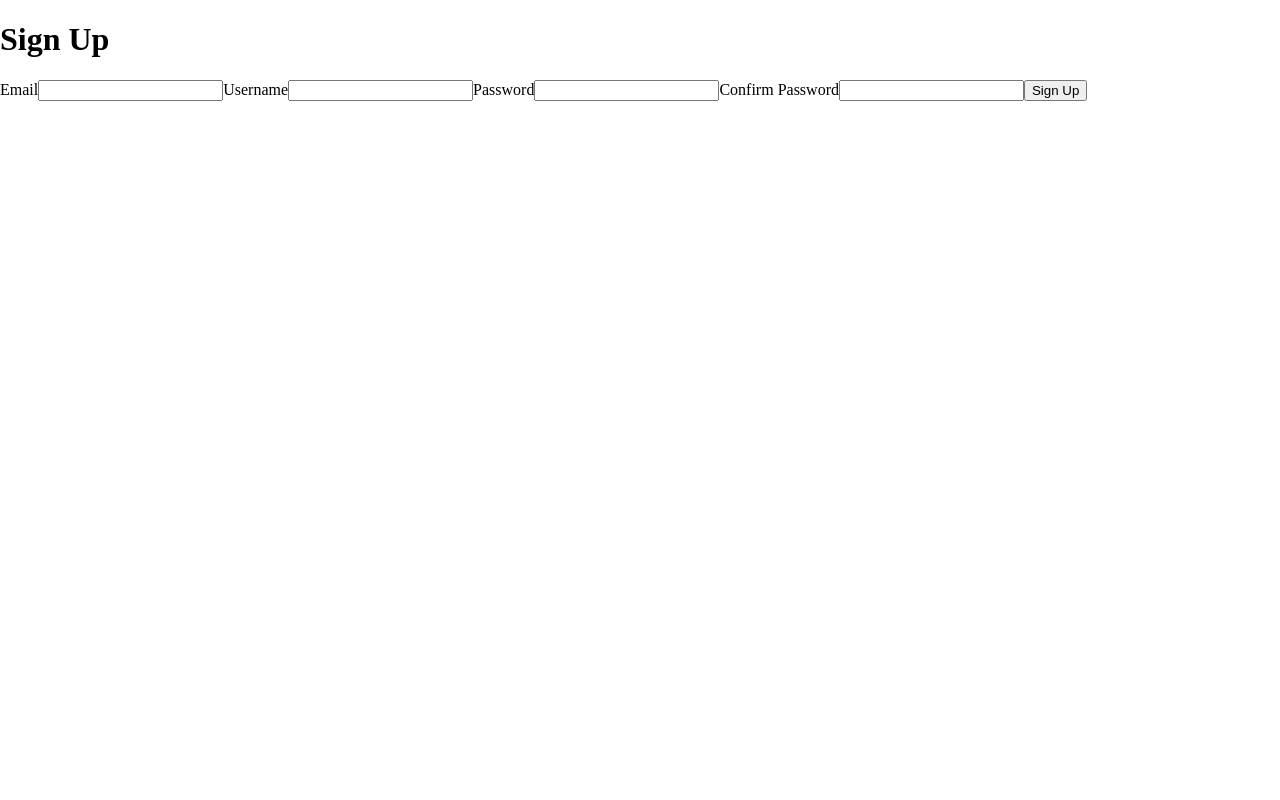
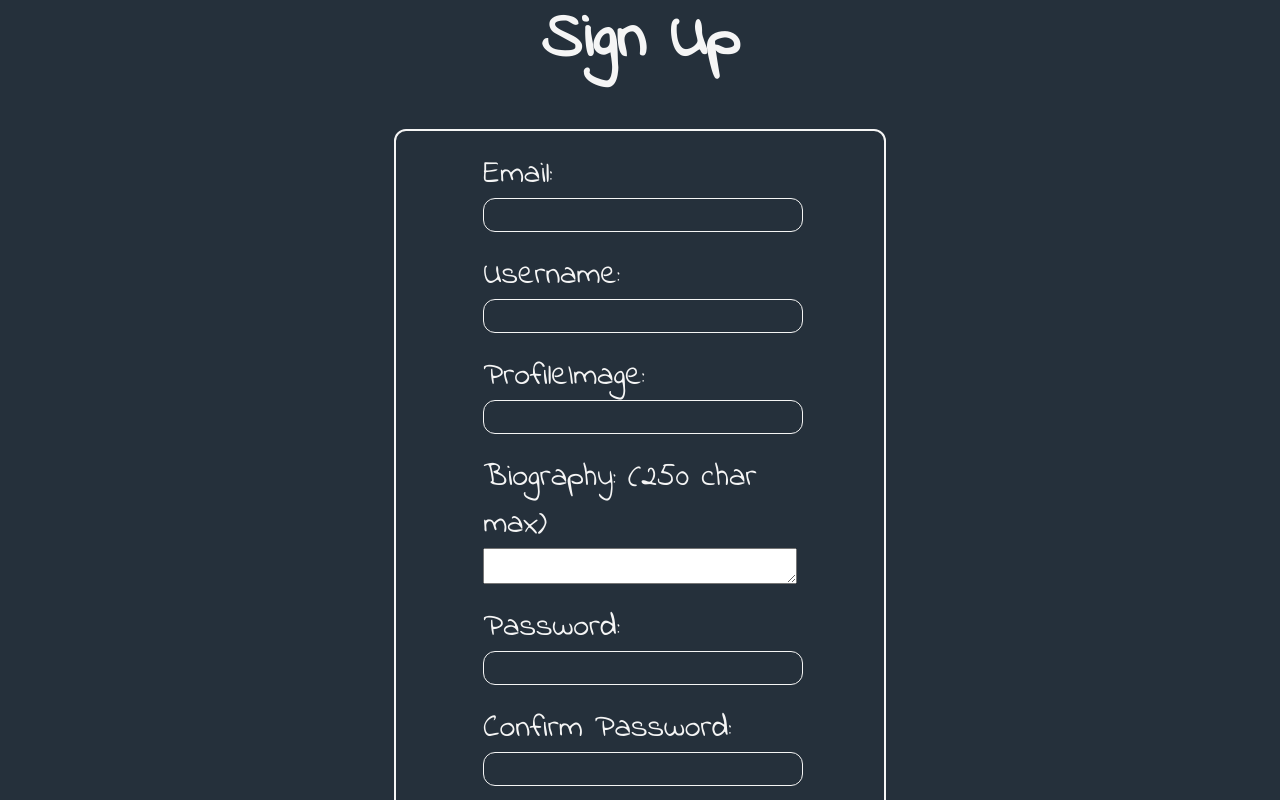
Before and after one commit to bradsimpson213/patchstagram-production, a React (Vite) app in the folder react-vite/: page /signup in a window 1280 px wide. Built offline with nearby package versions, Linux system fonts and the light colour scheme.

Commit message:
progress on signup page

```diff
--- /dev/null
+++ b/react-vite/src/components/Feed/Feed.jsx
@@ -0,0 +1,10 @@
+import "./Feed.css"
+
+
+export default function Feed () {
+    return (
+        <>
+            <h1>FEED HERE</h1>
+        </>
+    )
+}
--- /dev/null
+++ b/react-vite/src/components/Feed/index.js
@@ -0,0 +1,3 @@
+import Feed from "./Feed";
+
+export default Feed;
--- a/react-vite/src/components/Landing/Landing.css
+++ b/react-vite/src/components/Landing/Landing.css
@@ -48,7 +48,6 @@
     color: lightblue;
     text-decoration: underline;
     text-decoration-color: orange;
-
     margin: 0px 20px 20px 20px;
 }
 
--- a/react-vite/src/components/LoginFormPage/LoginFormPage.jsx
+++ b/react-vite/src/components/LoginFormPage/LoginFormPage.jsx
@@ -1,19 +1,19 @@
 import { useState } from "react";
 import { thunkLogin } from "../../redux/session";
-import { useDispatch } from "react-redux";
-import { useNavigate, Link } from "react-router-dom";
+import { useDispatch, useSelector } from "react-redux";
+import { useNavigate, Link, Navigate } from "react-router-dom";
 import "./LoginForm.css";
 
 
 function LoginFormPage() {
   const navigate = useNavigate();
   const dispatch = useDispatch();
-  // const sessionUser = useSelector((state) => state.session.user);
+  const sessionUser = useSelector((state) => state.session.user);
   const [email, setEmail] = useState("");
   const [password, setPassword] = useState("");
   const [errors, setErrors] = useState({});
 
-  // if (sessionUser) return <Navigate to="/feed" replace={true} />;
+  if (sessionUser) return <Navigate to="/feed" replace={true} />;
 
   const handleSubmit = async (e) => {
     e.preventDefault();
@@ -28,7 +28,7 @@ function LoginFormPage() {
     if (serverResponse) {
       setErrors(serverResponse);
     } else {
-      navigate("/");
+      navigate("/feed");
     }
   };
 
@@ -46,7 +46,7 @@ function LoginFormPage() {
           <input
             type="text"
             value={ email }
-            placeholder="email"
+            placeholder="email@domain.ext"
             onChange={ (e) => setEmail(e.target.value) }
             required
           />
--- a/react-vite/src/components/SignupFormPage/SignupForm.css
+++ b/react-vite/src/components/SignupFormPage/SignupForm.css
@@ -0,0 +1,49 @@
+.signup-container{
+    height: 100vh;
+    width: 100vw;
+    display: flex;
+    flex-direction: column;
+    justify-content: center;
+    align-items: center;
+    background-color: rgb(37, 48, 59);
+    color: whitesmoke;
+    font-family: IndieFlower;
+    padding: 0px;
+    margin: 0px;
+    overflow: scroll;
+}
+
+.signup-title {
+    font-size: 4rem;
+}
+
+.signup-form {
+    width: 35vw;
+    display: flex;
+    flex-direction: column;
+    align-items: center;
+    justify-content: flex-start;
+    border: 2px solid whitesmoke;
+    border-radius: 12px;
+    padding: 20px;
+    min-width: 200px;
+}
+
+.signup-form-label {
+    display: flex;
+    flex-direction: column;
+    justify-content: center;
+    font-size: 2em;
+    margin-bottom: 20px;
+    width: 70%;
+}
+
+.signup-form-label input {
+    background-color: rgb(37, 48, 59);
+    border: 1px solid whitesmoke;
+    border-radius: 12px;
+    color: whitesmoke;
+    width: 100%;
+    height: 30px;
+    text-align: center;
+}
--- a/react-vite/src/components/SignupFormPage/SignupFormPage.jsx
+++ b/react-vite/src/components/SignupFormPage/SignupFormPage.jsx
@@ -2,6 +2,8 @@ import { useState } from "react";
 import { useDispatch } from "react-redux";
 import { useNavigate } from "react-router-dom";
 import { thunkSignup } from "../../redux/session";
+import "./SignupForm.css"
+
 
 function SignupFormPage() {
   const dispatch = useDispatch();
@@ -9,6 +11,8 @@ function SignupFormPage() {
   // const sessionUser = useSelector((state) => state.session.user);
   const [email, setEmail] = useState("");
   const [username, setUsername] = useState("");
+  const [profileImage, setProfileImage] = useState("");
+  const [bio, setBio] = useState("");
   const [password, setPassword] = useState("");
   const [confirmPassword, setConfirmPassword] = useState("");
   const [errors, setErrors] = useState({});
@@ -41,12 +45,16 @@ function SignupFormPage() {
   };
 
   return (
-    <>
-      <h1>Sign Up</h1>
+    <div className="signup-container">
+      <h1 className="signup-title">Sign Up</h1>
       {errors.server && <p>{errors.server}</p>}
-      <form onSubmit={handleSubmit}>
-        <label>
-          Email
+      <form
+        onSubmit={ handleSubmit }
+        className="signup-form"
+      >
+
+        <label className="signup-form-label">
+          Email:
           <input
             type="text"
             value={email}
@@ -55,8 +63,8 @@ function SignupFormPage() {
           />
         </label>
         {errors.email && <p>{errors.email}</p>}
-        <label>
-          Username
+        <label className="signup-form-label">
+          Username:
           <input
             type="text"
             value={username}
@@ -65,8 +73,25 @@ function SignupFormPage() {
           />
         </label>
         {errors.username && <p>{errors.username}</p>}
-        <label>
-          Password
+        <label className="signup-form-label">
+          ProfileImage:
+          <input
+            type="text"
+            value={profileImage}
+            onChange={(e) => setProfileImage(e.target.value)}
+          />
+        </label>
+        <label className="signup-form-label">
+          Biography: (250 char max)
+          <textarea
+            type="text"
+            value={ bio }
+            onChange={(e) => setBio(e.target.value)}
+          />
+        </label>
+        {errors.username && <p>{errors.username}</p>}
+        <label className="signup-form-label">
+          Password:
           <input
             type="password"
             value={password}
@@ -75,8 +100,8 @@ function SignupFormPage() {
           />
         </label>
         {errors.password && <p>{errors.password}</p>}
-        <label>
-          Confirm Password
+        <label className="signup-form-label">
+          Confirm Password:
           <input
             type="password"
             value={confirmPassword}
@@ -87,7 +112,7 @@ function SignupFormPage() {
         {errors.confirmPassword && <p>{errors.confirmPassword}</p>}
         <button type="submit">Sign Up</button>
       </form>
-    </>
+    </div>
   );
 }
 
```
Also changed, not shown: react-vite/src/router/index.jsx (+5 -4 lines), react-vite/src/components/Feed/Feed.css (added), 5 other files (tests, documents, lock files or other folders).
